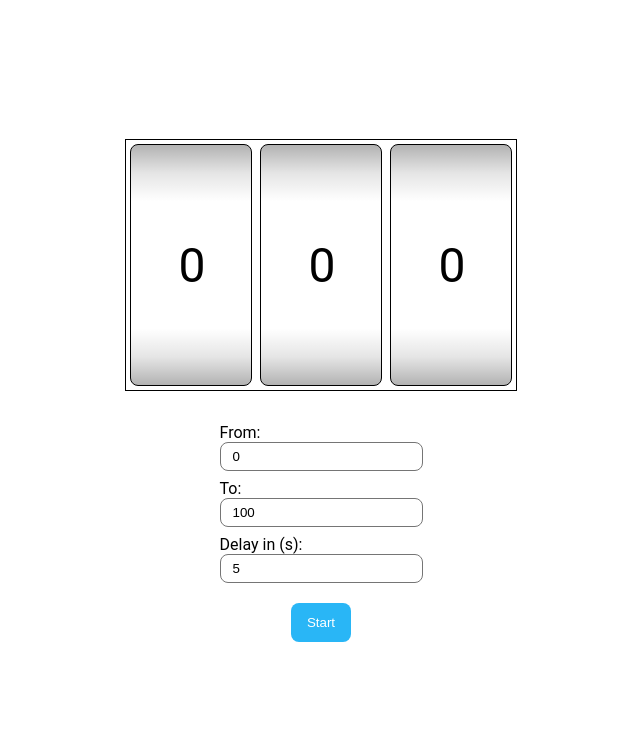
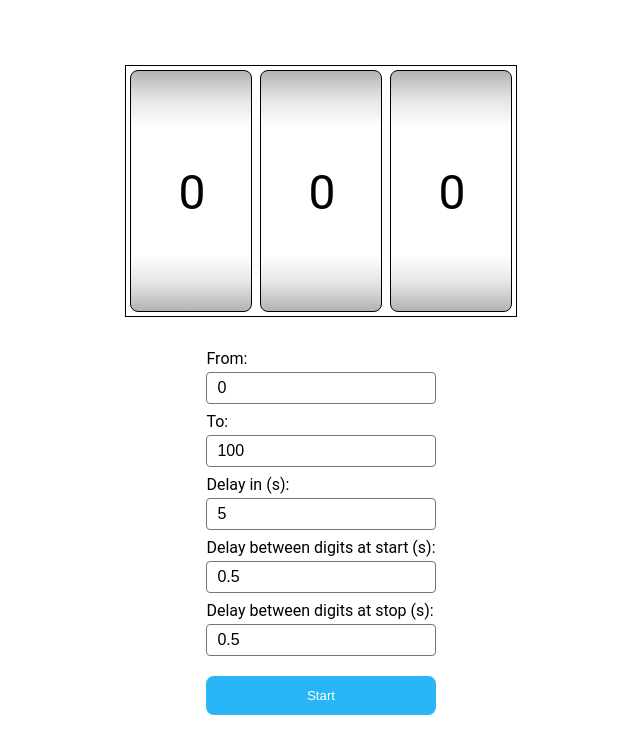
Before and after one commit to kaneha/lucky-draw, a React (Create React App) app: page / in a window 1280 px wide. Shown: the top 754 px of the page, without its empty margins (319-959 px from the left). Built offline with nearby package versions, Linux system fonts and the light colour scheme.

Commit message:
Add delay between digits

```diff
--- a/src/App.css
+++ b/src/App.css
@@ -86,6 +86,11 @@ button {
   border: none;
   color: white;
   cursor: pointer;
+  width: 100%;
+}
+
+label {
+  margin-bottom: 4px;
 }
 
 button:disabled {
@@ -94,10 +99,11 @@ button:disabled {
 }
 
 input {
-  padding: 6px 12px;
-  border-radius: 8px;
+  padding: 6px 10px;
+  border-radius: 4px;
   outline: none;
   border: 1px solid #757575;
+  font-size: 1rem;
 }
 
 input::-webkit-outer-spin-button,
--- a/src/App.js
+++ b/src/App.js
@@ -24,10 +24,25 @@ function getRandomNumberInRange(min, max) {
   }
 }
 
+const sliderSettings = {
+  infinite: true,
+  speed: 50,
+  slidesToShow: 1,
+  slidesToScroll: 1,
+  arrow: false,
+  vertical: true,
+  accessibility: false,
+  swipe: false,
+};
+
 function App() {
   const [valueRange, setValueRange] = useState({ min: 0, max: 100 });
   const [listInterval, setListInterval] = useState([]);
   const [delayTime, setDelayTime] = useState(5);
+  const [delayTimeBetweenDigits, setDelayTimeBetweenDigits] = useState({
+    start: 0.5,
+    end: 0.5,
+  });
   // const [result, setResult] = useState(null);
 
   const sliderRef = useRef([]);
@@ -51,7 +66,7 @@ function App() {
       flushSync(() => {
         setListInterval(intervalStack);
       });
-      await delay(500);
+      await delay(delayTimeBetweenDigits.start * 1000);
     }
   };
 
@@ -75,13 +90,13 @@ function App() {
     //   return prev;
     // });
     for (let i = listInterval.length - 1; i > -1; i--) {
-      await delay(500);
+      await delay(delayTimeBetweenDigits.end * 1000);
       clearInterval(listInterval[i]);
       await delay(100);
       sliderRef.current[i].slickGoTo(Number(resultTemp[i]));
     }
     setListInterval([]);
-  }, [valueRange, listInterval, numOfDigits]);
+  }, [valueRange, listInterval, numOfDigits, delayTimeBetweenDigits.end]);
 
   const onChangeRange = ({ target }) => {
     if (!isDrawing) {
@@ -98,6 +113,15 @@ function App() {
     }
   };
 
+  const onChangeDelayTimeBetweenDigits = ({ target }) => {
+    if (!isDrawing) {
+      setDelayTimeBetweenDigits((prev) => ({
+        ...prev,
+        [target.name]: target.value,
+      }));
+    }
+  };
+
   const addToRefs = (el) => {
     if (el && !sliderRef.current.includes(el)) {
       sliderRef.current.push(el);
@@ -105,17 +129,6 @@ function App() {
   };
 
   const isDrawing = listInterval.length > 0;
-
-  const sliderSettings = {
-    infinite: true,
-    speed: 50,
-    slidesToShow: 1,
-    slidesToScroll: 1,
-    arrow: false,
-    vertical: true,
-    accessibility: false,
-    swipe: false,
-  };
 
   useEffect(() => {
     let delayStop = null;
@@ -177,6 +190,24 @@ function App() {
               value={delayTime}
             />
           </div>
+          <div className='input-block'>
+            <label>Delay between digits at start (s):</label>
+            <input
+              name='start'
+              type='number'
+              onChange={onChangeDelayTimeBetweenDigits}
+              value={delayTimeBetweenDigits.start}
+            />
+          </div>
+          <div className='input-block'>
+            <label>Delay between digits at stop (s):</label>
+            <input
+              name='end'
+              type='number'
+              onChange={onChangeDelayTimeBetweenDigits}
+              value={delayTimeBetweenDigits.end}
+            />
+          </div>
         </div>
         <button onClick={onStart} disabled={isDrawing}>
           Start
```
